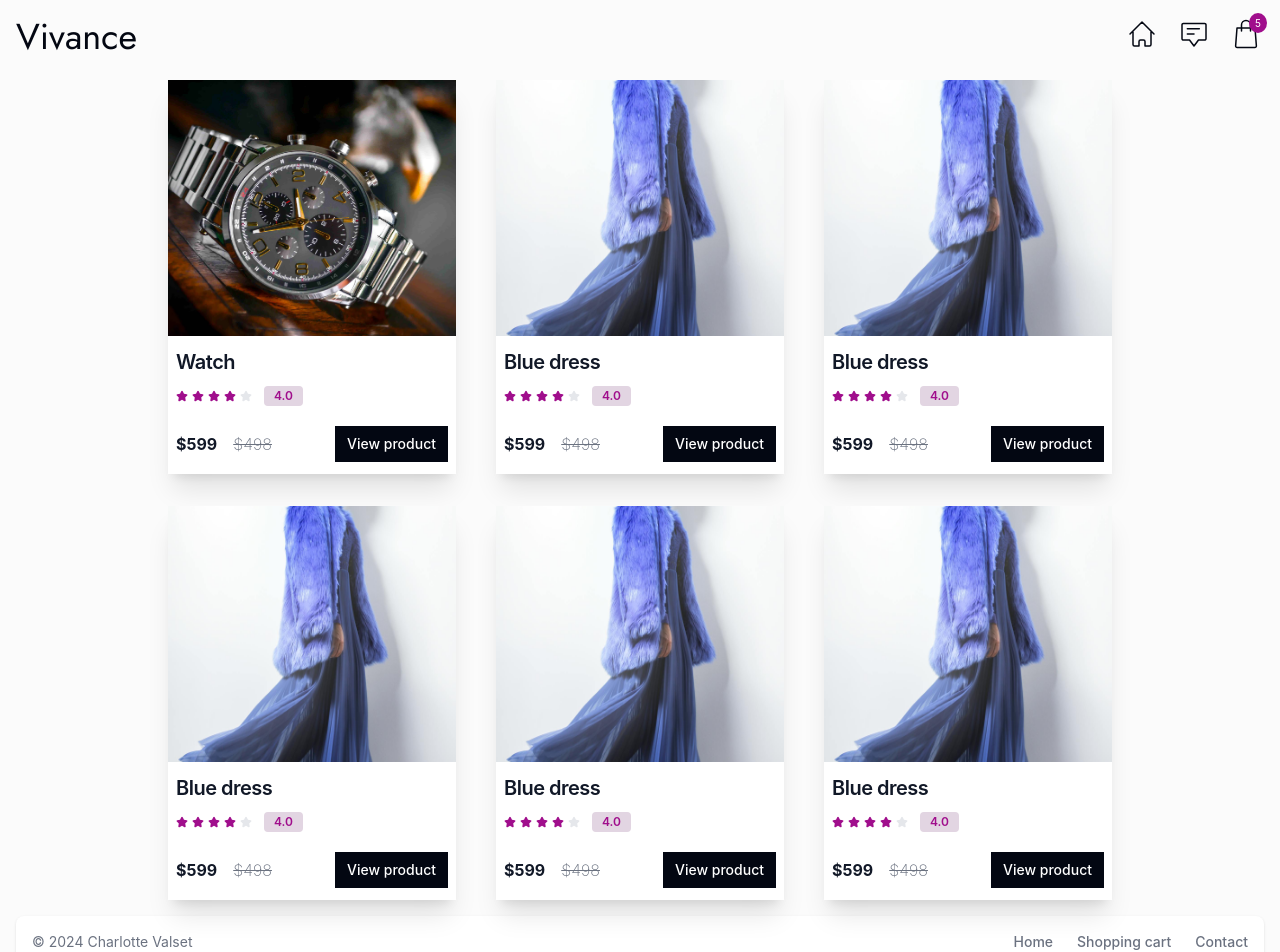
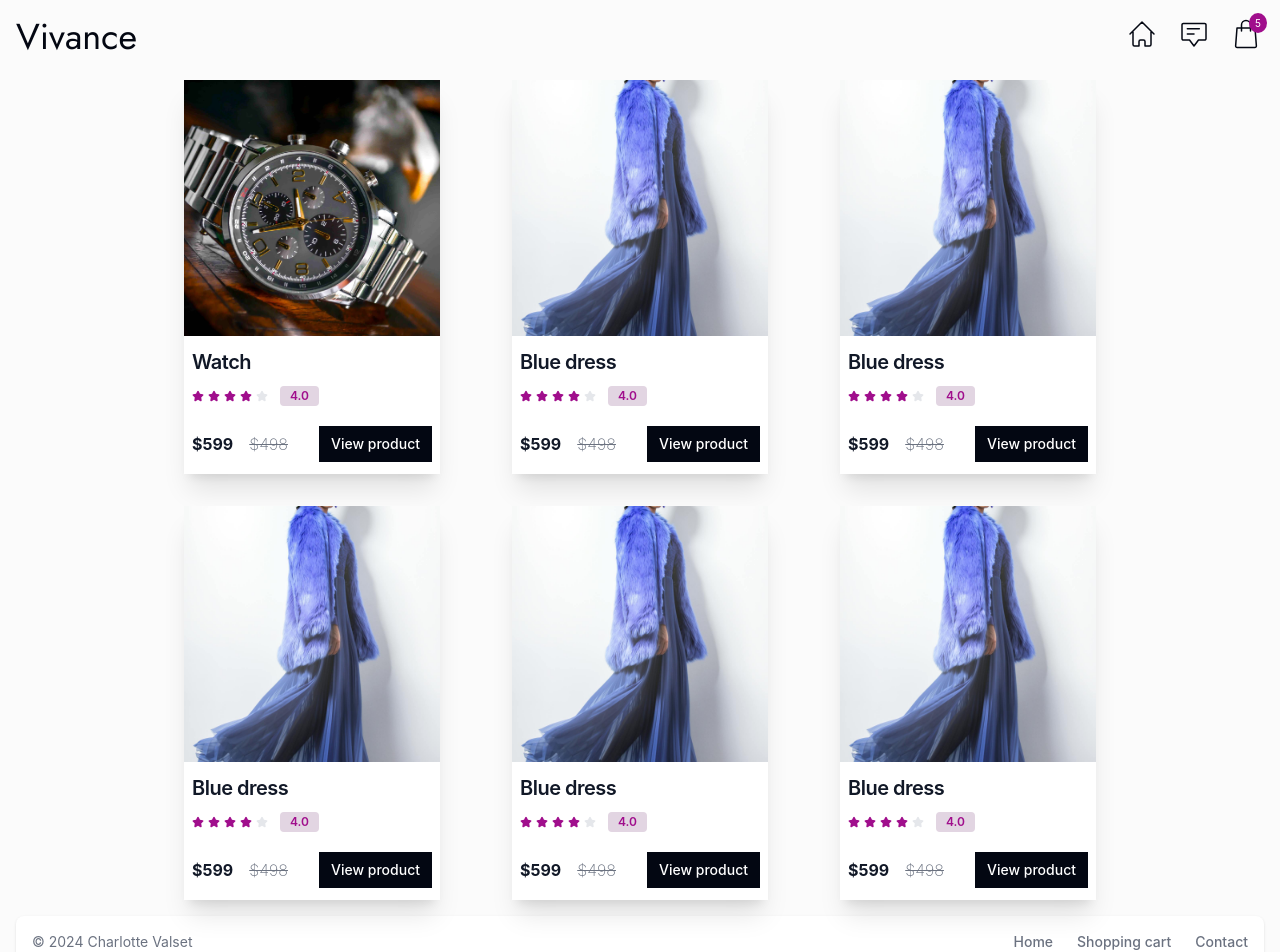
Before and after one commit to CharlotteValset/react-ecom-store, a React (Vite) app: page / in a window 1280 px wide. Shown: the top 952 px of the page. Built offline with nearby package versions, Linux system fonts and the light colour scheme.

Commit message:
adds new width on cards

```diff
--- a/src/components/Card/index.jsx
+++ b/src/components/Card/index.jsx
@@ -5,7 +5,7 @@ export const ProductCard = () => {
   return (
     <>
       <div className="mt-20 flex flex-wrap gap-8 max-w-5xl mx-auto px-9">
-        <div className="mt-62 mx-auto w-5/6 md:w-80 lg:w-72 shadow-xl bg-white">
+        <div className="mt-62 mx-auto w-full sm:w-64 shadow-xl bg-white">
           <div className="flex flex-col">
             <div className="">
               <img className="w-full h-64 object-cover" src={Watch} alt="product image" />
@@ -79,7 +79,7 @@ export const ProductCard = () => {
             </div>
           </div>
         </div>
-        <div className="mt-62 mx-auto w-5/6 md:w-80 lg:w-72 shadow-xl bg-white">
+        <div className="mt-62 mx-auto w-full sm:w-64 shadow-xl bg-white">
           <div className="flex flex-col">
             <div className="">
               <img className="w-full h-64 object-cover" src={Dress} alt="product image" />
@@ -153,7 +153,7 @@ export const ProductCard = () => {
             </div>
           </div>
         </div>
-        <div className="mt-62 mx-auto w-5/6 md:w-80 lg:w-72 shadow-xl bg-white">
+        <div className="mt-62 mx-auto w-full sm:w-64 shadow-xl bg-white">
           <div className="flex flex-col">
             <div className="">
               <img className="w-full h-64 object-cover" src={Dress} alt="product image" />
@@ -227,7 +227,7 @@ export const ProductCard = () => {
             </div>
           </div>
         </div>
-        <div className="mt-62 mx-auto w-5/6 md:w-80 lg:w-72 shadow-xl bg-white">
+        <div className="mt-62 mx-auto w-full sm:w-64 shadow-xl bg-white">
           <div className="flex flex-col">
             <div className="">
               <img className="w-full h-64 object-cover" src={Dress} alt="product image" />
@@ -301,7 +301,7 @@ export const ProductCard = () => {
             </div>
           </div>
         </div>
-        <div className="mt-62 mx-auto w-5/6 md:w-80 lg:w-72 shadow-xl bg-white">
+        <div className="mt-62 mx-auto w-full sm:w-64 shadow-xl bg-white">
           <div className="flex flex-col">
             <div className="">
               <img className="w-full h-64 object-cover" src={Dress} alt="product image" />
@@ -375,7 +375,7 @@ export const ProductCard = () => {
             </div>
           </div>
         </div>
-        <div className="mt-62 mx-auto w-5/6 md:w-80 lg:w-72 shadow-xl bg-white">
+        <div className="mt-62 mx-auto w-full sm:w-64 shadow-xl bg-white">
           <div className="flex flex-col">
             <div className="">
               <img className="w-full h-64 object-cover" src={Dress} alt="product image" />
```
